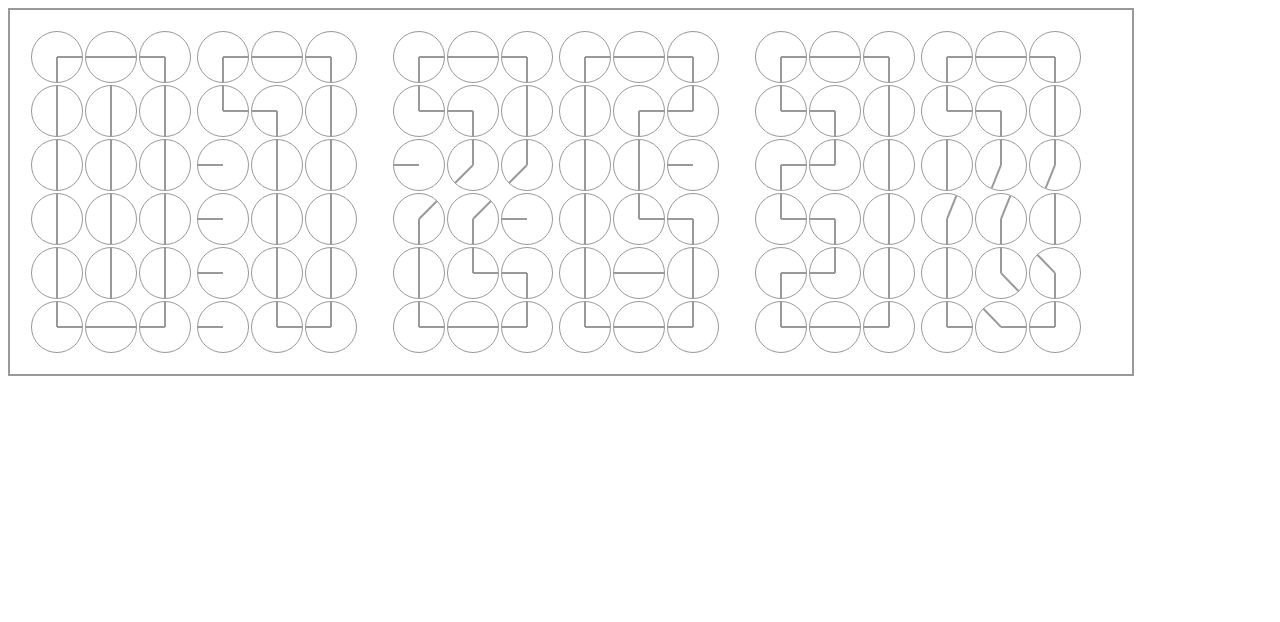
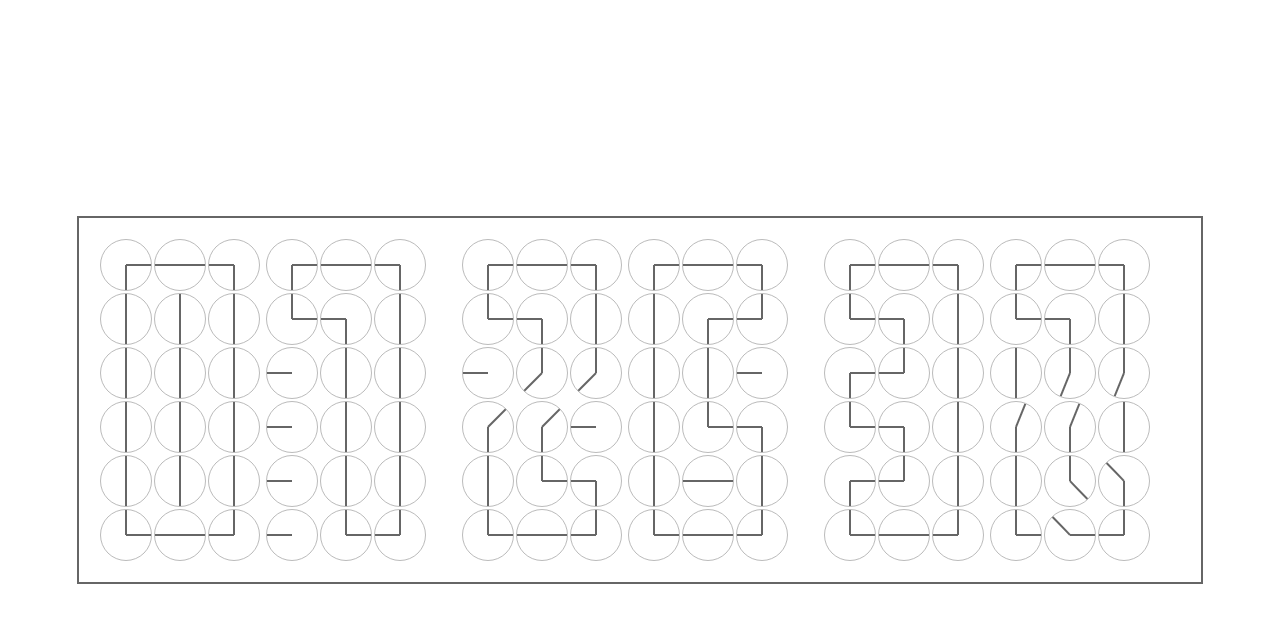
Before and after one commit to gilles-yvetot/clock, a plain HTML site: page index.html in a window 1280 px wide. Drawn offline with Linux system fonts and the light colour scheme.

Commit message:
chore: refacto

```diff
--- /dev/null
+++ b/index.css
@@ -0,0 +1,75 @@
+html,
+body {
+  display: flex;
+  justify-content: center;
+  align-items: center;
+  margin: 0;
+}
+
+#clock {
+  border: 2px solid #666;
+  display: inline-block;
+  padding: 20px;
+}
+.number {
+  display: inline-table;
+  border-collapse: collapse;
+}
+.number:nth-child(2n) {
+  margin-right: 30px;
+}
+.circle {
+  display: inline-block;
+  width: 50px;
+  height: 50px;
+  border: 1px solid #bbb;
+  border-radius: 100%;
+  position: relative;
+}
+.circle.inactive .hand {
+  /*opacity: 0;*/
+}
+.hand {
+  position: absolute;
+  top: 0;
+  right: 0;
+  left: 0;
+  bottom: 0;
+  transition: all 1.5s ease-out;
+  opacity: 1;
+}
+.number:last-child .hand {
+  transition: all 0.3s ease-out;
+}
+.hand:after {
+  content: ' ';
+  border-bottom: 2px solid #666;
+  position: absolute;
+  width: 50%;
+  height: 48%;
+}
+
+.rot-0 {
+  transform: rotate(0deg);
+}
+.rot-45 {
+  transform: rotate(45deg);
+}
+.rot-90 {
+  transform: rotate(90deg);
+}
+.rot-135 {
+  transform: rotate(135deg);
+}
+.rot-180 {
+  transform: rotate(180deg);
+}
+.rot-225 {
+  transform: rotate(225deg);
+}
+.rot-270 {
+  transform: rotate(270deg);
+}
+.rot-315 {
+  transform: rotate(315deg);
+}
--- a/index.html
+++ b/index.html
@@ -1,204 +1,7 @@
 <html>
 <head>
-	<style>
-		#clock{
-			border: 2px solid #999;
-			display: inline-block;
-			padding: 20px;
-
-		}
-		.number{
-			display: inline-table;
-    		border-collapse: collapse;
-		}
-		.number:nth-child(2n){
-			margin-right:30px;
-		}
-		.circle{
-			display:inline-block;
-			width:50px;
-			height:50px;
-			border:1px solid #999;
-			border-radius: 100%;
-			position: relative;
-		}
-		.circle.inactive .hand{
-			/*opacity: 0;*/
-		}
-		.hand{
-			position: absolute;
-			top:0;
-			right:0;
-			left:0;
-			bottom:0;
-			transition: all 1.5s ease-out;
-			opacity: 1;
-		}
-		.number:last-child .hand{
-			transition: all 0.3s ease-out;
-		}
-		.hand:after{
-			content: " ";
-			border-bottom: 2px solid #999;
-			position: absolute;
-			width: 50%;
-			height: 48%;
-		}
-
-		.rot-0		{	transform: rotate(0deg);	}
-		.rot-45		{	transform: rotate(45deg);	}
-		.rot-90		{	transform: rotate(90deg);	}
-		.rot-135	{	transform: rotate(135deg);	}
-		.rot-180	{	transform: rotate(180deg);	}
-		.rot-225	{	transform: rotate(225deg);	}
-		.rot-270	{	transform: rotate(270deg);	}
-		.rot-315	{	transform: rotate(315deg);	}
-	</style>
-	<script type="text/javascript">
-	/*
-		numb is a static array I use as a look up table (LUT):
-		each cell contains the positions of hand clocks of every circle composing the number.
-
-
-		OOO     Example: numb[1][6] contains a 2-cell array ([2,6])
-		OO*		of the 6th circle for the number 1 we try to draw.
-		OOO     [2,6] means the first hand will have the class present
-		OOO     in orientationClasses array at the index 2 ('rot-90')
-		OOO		and the second hand will have the index 6 ('rot-270').
-		OOO		If there is a third cell with -1, it means this circle
-		OOO		should not be visible
-
-	*/
-	var numb=
-	[
-		[//0
-			[4,6],		[0,4],		[0,6],
-			[2,6],		[2,6],		[2,6],
-			[2,6],   	[2,6],		[2,6],
-			[2,6],   	[2,6],		[2,6],
-			[2,6],   	[2,6],		[2,6],
-			[2,4],   	[0,4],		[0,2]
-		],
-		[//1
-			[4,6],		[0,4],		[0,6],
-			[2,4],		[0,6],		[2,6],
-			[7,7,-1],   [2,6],		[2,6],
-			[7,7,-1],   [2,6],		[2,6],
-			[7,7,-1],   [2,6],		[2,6],
-			[7,7,-1],   [2,4],		[0,2]
-		],
-		[//2
-			[4,6],		[0,4],		[0,6],
-			[2,4],		[0,6],		[2,6],
-			[7,7,-1],   [2,7],		[2,7],
-			[3,6],  	[3,6],		[7,7,-1],
-			[2,6],		[2,4],		[0,6],
-			[2,4],		[0,4],      [0,2]
-		],
-		[//3
-			[4,6],		[0,4],		[0,6],
-			[2,4],		[0,6],		[2,6],
-			[4,6],		[0,2],		[2,6],
-			[2,4],		[0,6],		[2,6],
-			[4,6],		[0,2],		[2,6],
-			[2,4],		[0,4],      [0,2]
-		],
-		[//4
-			[4,6],		[0,6],		[0,6],
-			[2,6],		[2,6],		[2,6],
-			[2,6],   	[2,4],		[2,6],
-			[2,4],  	[0,6],		[2,6],
-			[7,7,-1],	[2,6],		[2,6],
-			[7,7,-1],	[2,4],      [0,2]
-		],
-		[//5
-			[4,6],		[0,4],		[0,6],
-			[2,6],		[4,6],		[0,2],
-			[2,5],	 	[2,5],		[5,5,-1],
-			[5,5,-1],  	[1,6],		[1,6],
-			[4,6],		[0,2],		[2,6],
-			[2,4],		[0,4],      [0,2]
-		],
-		[//6
-			[4,6],		[0,4],		[0,6],
-			[2,6],		[4,6],		[0,2],
-			[2,6],	 	[2,6],		[5,5,-1],
-			[2,6],  	[2,4],		[0,6],
-			[2,6],		[0,4],		[2,6],
-			[2,4],		[0,4],      [0,2]
-		],
-		[//7
-			[4,6],		[0,4],		[0,6],
-			[2,4],		[0,6],		[2,6],
-			[7,7,-1],   [2,7],		[2,7],
-			[3,6],  	[3,6],		[7,7,-1],
-			[2,6],		[2,6],		[7,7,-1],
-			[2,4],		[0,2],      [7,7,-1]
-		],
-		[//8
-			[4,6],		[0,4],		[0,6],
-			[2,6],		[0,4],		[2,6],
-			[2,5],   	[5,7],		[2,7],
-			[3,6],   	[1,3],		[1,6],
-			[2,6],   	[0,4],		[2,6],
-			[2,4],   	[0,4],		[0,2]
-		],
-		[//9
-			[4,6],		[0,4],		[0,6],
-			[2,6],		[0,4],		[2,6],
-			[2,4],   	[0,6],		[2,6],
-			[7,7,-1],  	[2,6],		[2,6],
-			[4,6],   	[0,2],		[2,6],
-			[2,4],   	[0,4],		[0,2]
-		]
-	];
-
-	var orientationClasses=
-	[
-		'rot-0',
-		'rot-45',
-		'rot-90',
-		'rot-135',
-		'rot-180',
-		'rot-225',
-		'rot-270',
-		'rot-315'
-	]
-
-	function changeNumber(number,nts){
-		var nb = document.getElementsByClassName('number')[number-1];
-		// foreach circle within a number
-		[].forEach.call(nb.getElementsByClassName('circle'),function(circle, idx){
-
-			var hands = numb[nts][idx];
-			if(hands.length==3)
-				circle.className="circle inactive"
-			else{
-				// for each clock hand of the circle
-				[].forEach.call(circle.getElementsByClassName('hand'),function(hd,jdx){
-					// apply the appropriate class
-					hd.className = "hand "+orientationClasses[hands[jdx]]
-				})
-				circle.className="circle";
-			}
-		})
-	}
-
-	window.setInterval(function(){
-		var today = new Date(),
-			hours = today.getHours(),
-			min = today.getMinutes(),
-			sec = today.getSeconds();
-
-	  	changeNumber(1,parseInt(hours/10));
-		changeNumber(2,parseInt(hours%10));
-	  	changeNumber(3,parseInt(min/10));
-		changeNumber(4,parseInt(min%10));
-	  	changeNumber(5,parseInt(sec/10));
-		changeNumber(6,parseInt(sec%10));
-
-	}, 1000);
-	</script>
+	<link rel="stylesheet" href="index.css" />
+	<script type="text/javascript" src="index.js" ></script>
 </head>
 <body>
 	<div id="clock">
--- /dev/null
+++ b/index.js
@@ -0,0 +1,264 @@
+/*
+		numb is a static array I use as a look up table (LUT):
+		each cell contains the positions of hand clocks of every circle composing the number.
+		Example: numb[1][6] contains a 2-cell array ([2,6]) of the 6th circle for the number 1 we try to draw.
+		[2,6] means the first hand will have the class present in orientationClasses array at the index 2 ('rot-90') and the second hand will have the index 6 ('rot-270').
+    If there is a third cell with -1, it means this circle should not be visible
+	*/
+const numb = [
+  [
+    //0
+    [4, 6],
+    [0, 4],
+    [0, 6],
+    [2, 6],
+    [2, 6],
+    [2, 6],
+    [2, 6],
+    [2, 6],
+    [2, 6],
+    [2, 6],
+    [2, 6],
+    [2, 6],
+    [2, 6],
+    [2, 6],
+    [2, 6],
+    [2, 4],
+    [0, 4],
+    [0, 2],
+  ],
+  [
+    //1
+    [4, 6],
+    [0, 4],
+    [0, 6],
+    [2, 4],
+    [0, 6],
+    [2, 6],
+    [7, 7, -1],
+    [2, 6],
+    [2, 6],
+    [7, 7, -1],
+    [2, 6],
+    [2, 6],
+    [7, 7, -1],
+    [2, 6],
+    [2, 6],
+    [7, 7, -1],
+    [2, 4],
+    [0, 2],
+  ],
+  [
+    //2
+    [4, 6],
+    [0, 4],
+    [0, 6],
+    [2, 4],
+    [0, 6],
+    [2, 6],
+    [7, 7, -1],
+    [2, 7],
+    [2, 7],
+    [3, 6],
+    [3, 6],
+    [7, 7, -1],
+    [2, 6],
+    [2, 4],
+    [0, 6],
+    [2, 4],
+    [0, 4],
+    [0, 2],
+  ],
+  [
+    //3
+    [4, 6],
+    [0, 4],
+    [0, 6],
+    [2, 4],
+    [0, 6],
+    [2, 6],
+    [4, 6],
+    [0, 2],
+    [2, 6],
+    [2, 4],
+    [0, 6],
+    [2, 6],
+    [4, 6],
+    [0, 2],
+    [2, 6],
+    [2, 4],
+    [0, 4],
+    [0, 2],
+  ],
+  [
+    //4
+    [4, 6],
+    [0, 6],
+    [0, 6],
+    [2, 6],
+    [2, 6],
+    [2, 6],
+    [2, 6],
+    [2, 4],
+    [2, 6],
+    [2, 4],
+    [0, 6],
+    [2, 6],
+    [7, 7, -1],
+    [2, 6],
+    [2, 6],
+    [7, 7, -1],
+    [2, 4],
+    [0, 2],
+  ],
+  [
+    //5
+    [4, 6],
+    [0, 4],
+    [0, 6],
+    [2, 6],
+    [4, 6],
+    [0, 2],
+    [2, 5],
+    [2, 5],
+    [5, 5, -1],
+    [5, 5, -1],
+    [1, 6],
+    [1, 6],
+    [4, 6],
+    [0, 2],
+    [2, 6],
+    [2, 4],
+    [0, 4],
+    [0, 2],
+  ],
+  [
+    //6
+    [4, 6],
+    [0, 4],
+    [0, 6],
+    [2, 6],
+    [4, 6],
+    [0, 2],
+    [2, 6],
+    [2, 6],
+    [5, 5, -1],
+    [2, 6],
+    [2, 4],
+    [0, 6],
+    [2, 6],
+    [0, 4],
+    [2, 6],
+    [2, 4],
+    [0, 4],
+    [0, 2],
+  ],
+  [
+    //7
+    [4, 6],
+    [0, 4],
+    [0, 6],
+    [2, 4],
+    [0, 6],
+    [2, 6],
+    [7, 7, -1],
+    [2, 7],
+    [2, 7],
+    [3, 6],
+    [3, 6],
+    [7, 7, -1],
+    [2, 6],
+    [2, 6],
+    [7, 7, -1],
+    [2, 4],
+    [0, 2],
+    [7, 7, -1],
+  ],
+  [
+    //8
+    [4, 6],
+    [0, 4],
+    [0, 6],
+    [2, 6],
+    [0, 4],
+    [2, 6],
+    [2, 5],
+    [5, 7],
+    [2, 7],
+    [3, 6],
+    [1, 3],
+    [1, 6],
+    [2, 6],
+    [0, 4],
+    [2, 6],
+    [2, 4],
+    [0, 4],
+    [0, 2],
+  ],
+  [
+    //9
+    [4, 6],
+    [0, 4],
+    [0, 6],
+    [2, 6],
+    [0, 4],
+    [2, 6],
+    [2, 4],
+    [0, 6],
+    [2, 6],
+    [7, 7, -1],
+    [2, 6],
+    [2, 6],
+    [4, 6],
+    [0, 2],
+    [2, 6],
+    [2, 4],
+    [0, 4],
+    [0, 2],
+  ],
+]
+
+const orientationClasses = [
+  'rot-0',
+  'rot-45',
+  'rot-90',
+  'rot-135',
+  'rot-180',
+  'rot-225',
+  'rot-270',
+  'rot-315',
+]
+
+function changeNumber(number, nts) {
+  const nb = document.getElementsByClassName('number')[number - 1]
+  // foreach circle within a number
+  Array.from(nb.getElementsByClassName('circle')).forEach((circle, idx) => {
+    const hands = numb[nts][idx]
+    if (hands.length === 3) {
+      circle.className = 'circle inactive'
+    } else {
+      // for each clock hand of the circle
+      Array.from(circle.getElementsByClassName('hand')).forEach((hd, jdx) => {
+        // apply the appropriate class
+        hd.className = 'hand ' + orientationClasses[hands[jdx]]
+      })
+      circle.className = 'circle'
+    }
+  })
+}
+
+function updateTime() {
+  const today = new Date(),
+    hours = today.getHours(),
+    min = today.getMinutes(),
+    sec = today.getSeconds()
+
+  changeNumber(1, parseInt(hours / 10))
+  changeNumber(2, parseInt(hours % 10))
+  changeNumber(3, parseInt(min / 10))
+  changeNumber(4, parseInt(min % 10))
+  changeNumber(5, parseInt(sec / 10))
+  changeNumber(6, parseInt(sec % 10))
+}
+
+window.setInterval(updateTime, 1000)
```
